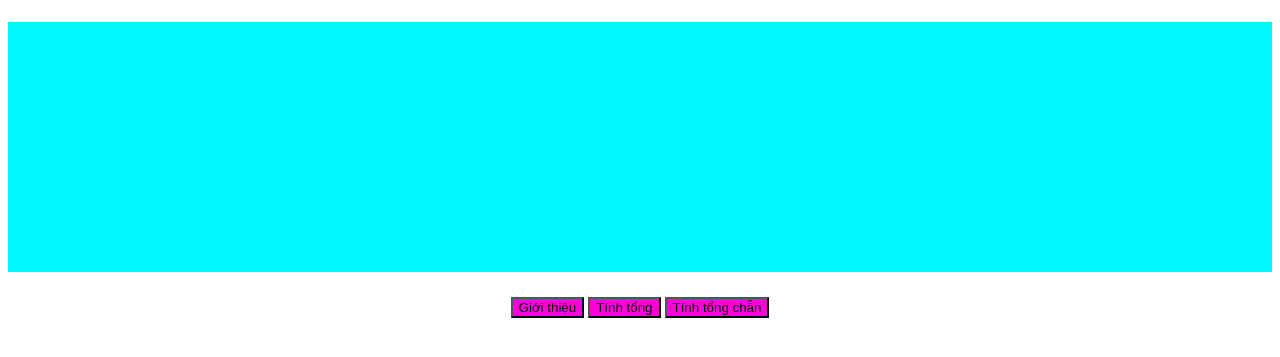
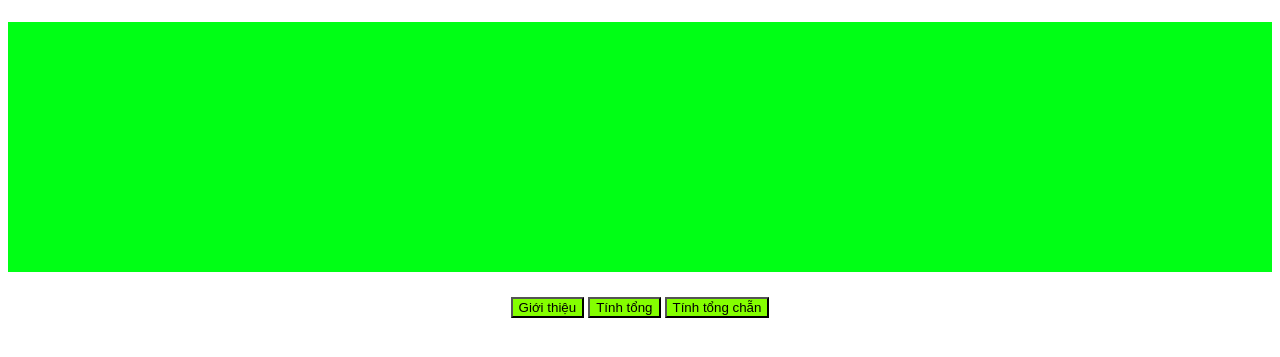
Before and after one commit to nguyenanhquannt/nguyenanhquannt.github.io, a plain HTML site: page javascript.html in a window 1280 px wide. Shown: the part 61-418 px from the top of the page. Drawn offline with Linux system fonts and the light colour scheme.

Commit message:
Update javascript.html

```diff
--- a/javascript.html
+++ b/javascript.html
@@ -5,8 +5,8 @@
                         body{
                           text-align: center;
                         }
-		#noidung{background: rgb(0, 247, 255); height:250px; width:100%;color:rgb(0, 0, 0); font-size:25px;}
-		button{background:rgb(255, 0, 217);}
+		#noidung{background: rgb(0, 255, 21); height:250px; width:100%;color:rgb(0, 0, 0); font-size:25px;}
+		button{background:rgb(132, 255, 0);}
 
 	</style>
            </head>
```
